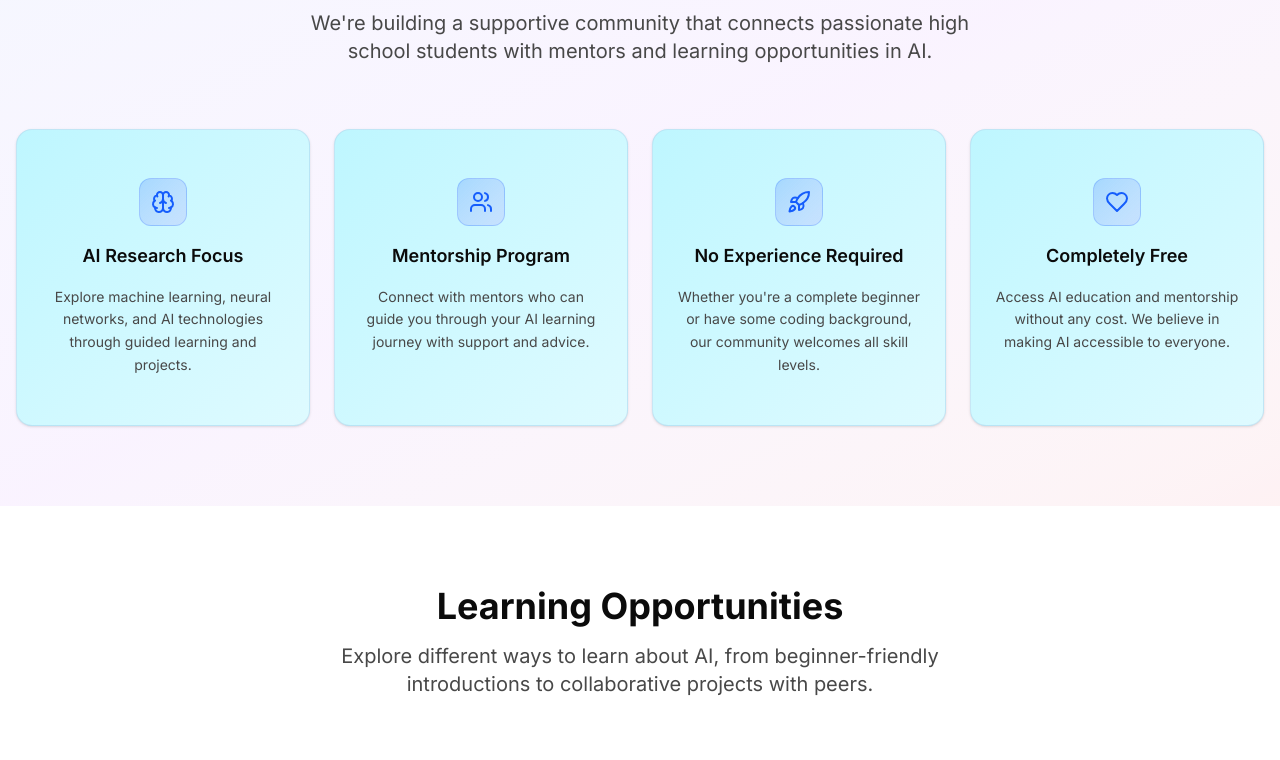
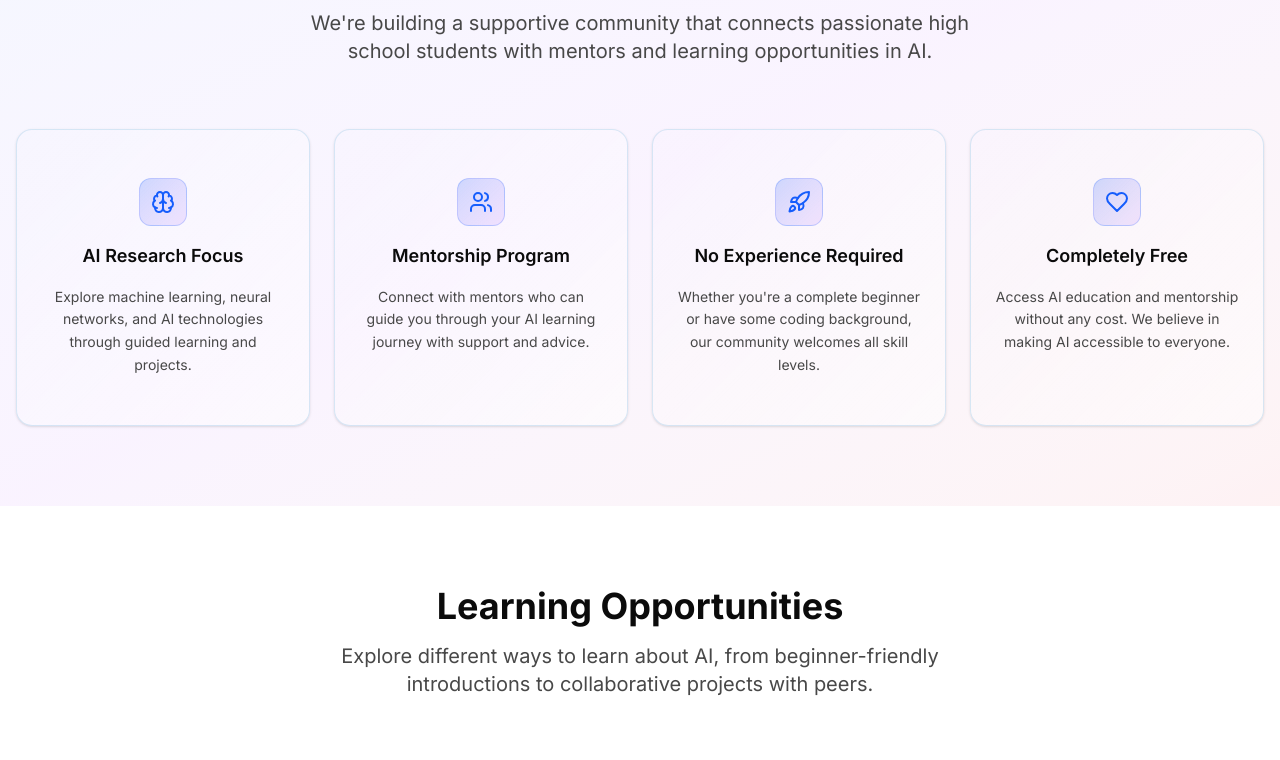
Before and after one commit to JoKsHuA2019/ProjectCommons, a Next.js app: page / in a window 1280 px wide. Shown: the part 840-1600 px from the top of the page. Built offline with nearby package versions, Linux system fonts and the light colour scheme.

Commit message:
Add files via upload

```diff
--- a/app/globals.css
+++ b/app/globals.css
@@ -7,7 +7,11 @@
   /* Ultra-vibrant color scheme with maximum saturation for POPPING colors */
   --background: oklch(1 0 0); /* Pure white */
   --foreground: oklch(0.15 0 0); /* Very dark text for maximum contrast */
-  --card: oklch(0.95 0.08 240); /* Vibrant blue tint */
+  --card1: oklch(85.232% 0.09326 306.52);
+  --card2: oklch(80.905% 0.09976 284.584);
+  --card3: oklch(90.461% 0.0719 323.869);
+  --card4: oklch(78.34% 0.11069 276.736);
+  --card5: oklch(88.27% 0.05835 254.848);
   --card-foreground: oklch(0.15 0 0); /* Very dark text */
   --popover: oklch(1 0 0); /* White */
   --popover-foreground: oklch(0.15 0 0); /* Very dark text */
@@ -81,7 +85,11 @@
   --font-mono: ui-monospace, SFMono-Regular, "SF Mono", Consolas, "Liberation Mono", Menlo, monospace;
   --color-background: var(--background);
   --color-foreground: var(--foreground);
-  --color-card: var(--card);
+  --color-card1: var(--card1);
+  --color-card2: var(--card2);
+  --color-card3: var(--card3);
+  --color-card4: var(--card4);
+  --color-card5: var(--card5);
   --color-card-foreground: var(--card-foreground);
   --color-popover: var(--popover);
   --color-popover-foreground: var(--popover-foreground);
```
